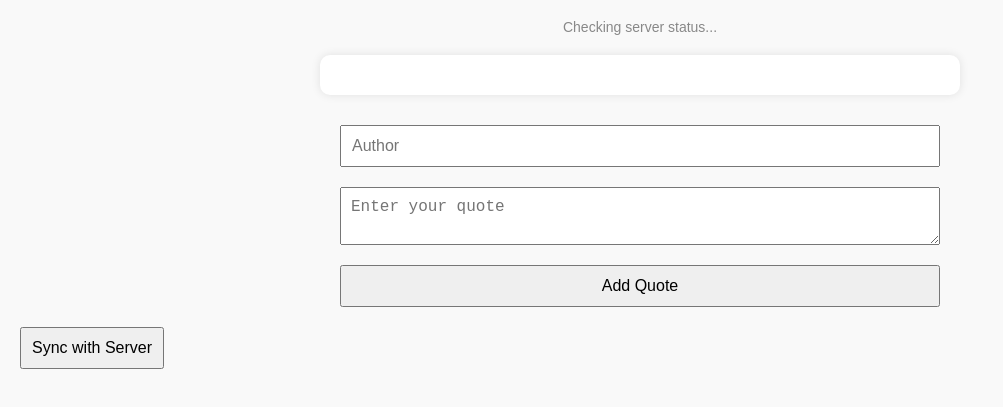
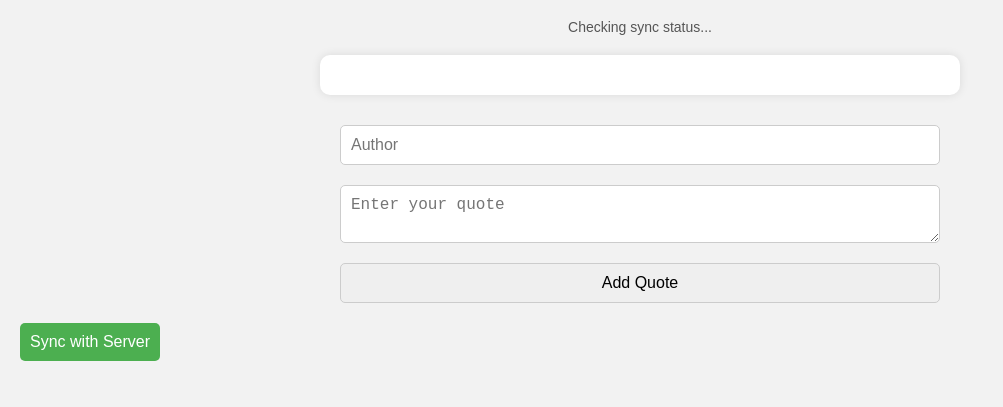
Before and after one commit to Ujunwa081/alx_fe_javascript, a plain HTML site: page dom-manipulation/index.html in a window 1280 px wide. Shown: the part 61-468 px from the top of the page, without its empty margins (0-1003 px from the left). Drawn offline with Linux system fonts and the light colour scheme.

Commit message:
Final: Add complete HTML UI for dynamic quote generator with sync support

```diff
--- a/dom-manipulation/index.html
+++ b/dom-manipulation/index.html
@@ -4,18 +4,17 @@
 		  <meta charset="UTF-8" />
 		    <meta name="viewport" content="width=device-width, initial-scale=1.0"/>
 		      <title>Dynamic Quote Generator</title>
-		        <link rel="stylesheet" href="styles.css" />
 		        <style>
     body {
 	          font-family: Arial, sans-serif;
 		        margin: 20px;
-			      background-color: #f9f9f9;
+			      background-color: #f2f2f2;
 			          }
         h1 {
 		      text-align: center;
 		          }
 	    #quote-container {
-		          background: #fff;
+		          background-color: white;
 			        padding: 20px;
 				      border-radius: 10px;
 				            margin: 20px auto;
@@ -26,6 +25,7 @@
 			      margin-bottom: 15px;
 			            padding: 10px;
 				          border-left: 4px solid #4CAF50;
+					        background: #f9f9f9;
 						    }
 		    form {
 			          display: flex;
@@ -37,27 +37,34 @@
 				      margin: 10px 0;
 				            padding: 10px;
 					          font-size: 16px;
+						        border-radius: 5px;
+							      border: 1px solid #ccc;
 							          }
-			    #notification {
-				          text-align: center;
-					        margin-top: 20px;
-						      color: #d9534f;
-						            font-weight: bold;
+			    #sync-button {
+				          background-color: #4CAF50;
+					        color: white;
+						      border: none;
+						            cursor: pointer;
+							        }
+			        #sync-button:hover {
+					      background-color: #45a049;
 					          }
 				    #sync-status {
 					          text-align: center;
+						        margin-top: 20px;
+							      color: #555;
 							            font-size: 14px;
-						          color: #888;
 								        }
 				      </style>
 	</head>
 	<body>
+
 		  <h1>Dynamic Quote Generator</h1>
 
-		    <div id="sync-status">Checking server status...</div>
+		    <div id="sync-status">Checking sync status...</div>
 
 		      <div id="quote-container">
-			          <!-- Quotes will be displayed here -->
+			          <!-- Quotes will appear here -->
 				    </div>
 
 				      <form id="quote-form">
@@ -68,8 +75,6 @@
 
 							      <button id="sync-button">Sync with Server</button>
 
-							        <div id="notification"></div>
-
 							        <script src="script.js"></script>
 	</body>
 </html>
```
Also changed, not shown: dom-manipulation/script.js (+48 -56 lines). Lines whose indentation alone changed are shown as unchanged.
